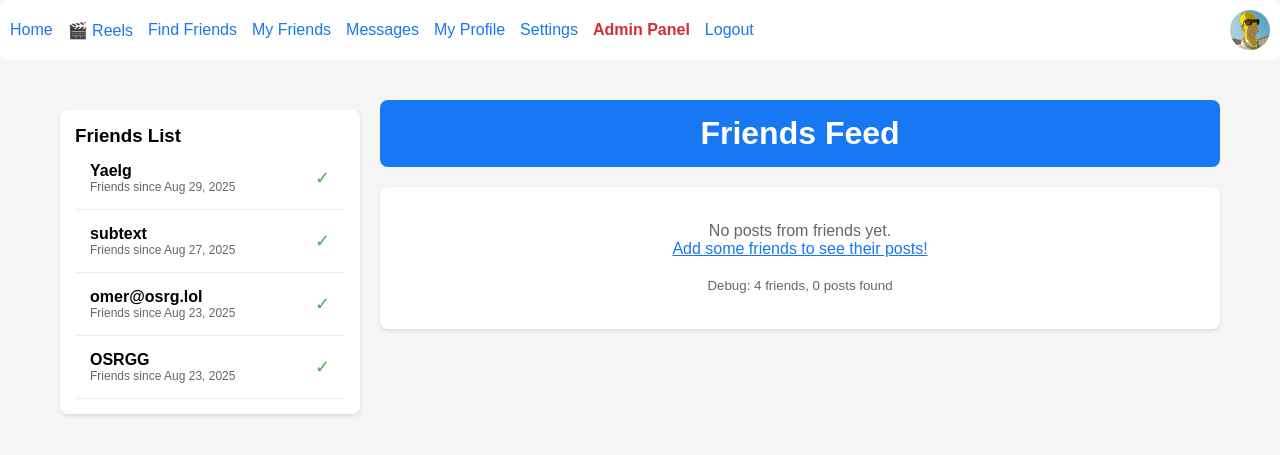
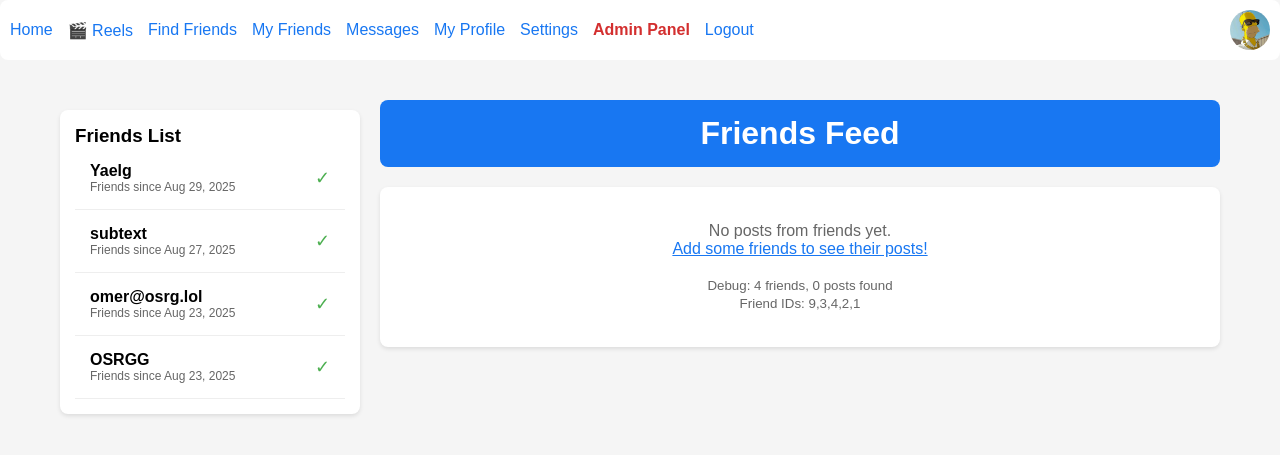
Before and after one commit to osrgomer/OSRG, a PHP site: page /friends in a window 1280 px wide. Shown: the top 455 px of the page. Run offline with PHP 8.4, Linux system fonts and the light colour scheme; the visitor is signed in with stand-in values (Sample User, id 1); data comes from the database, SQL or seed files in the repository; data that the repository does not hold is empty.

Commit message:
Add friend IDs to debug output in friends feed

```diff
--- a/private_social_platform/friends.php
+++ b/private_social_platform/friends.php
@@ -52,33 +52,28 @@ try {
     $friends = [];
 }
 
-// Get posts from friends and yourself - simplified approach
+// Get posts from friends and yourself
+$friend_ids = array_column($friends, 'id');
+$friend_ids[] = $_SESSION['user_id'];
+
 try {
-    // Get all posts from friends and yourself, excluding reels
+    if (!empty($friend_ids)) {
+        $placeholders = implode(',', array_fill(0, count($friend_ids), '?'));
         $stmt = $pdo->prepare("
             SELECT p.id, p.content, p.created_at, u.username, u.avatar, p.file_path, p.file_type,
                    0 as like_count, 0 as love_count, 0 as laugh_count, 0 as comment_count,
                    NULL as user_reaction
             FROM posts p
             JOIN users u ON p.user_id = u.id
-        WHERE u.approved = 1 AND (p.post_type IS NULL OR p.post_type = 'post')
+            WHERE u.approved = 1 AND p.user_id IN ($placeholders) AND (p.post_type IS NULL OR p.post_type = 'post')
             ORDER BY p.created_at DESC
             LIMIT 20
         ");
-    $stmt->execute();
-    $all_posts = $stmt->fetchAll();
-
-    // Filter to only show posts from friends and yourself
-    $friend_ids = array_column($friends, 'id');
-    $friend_ids[] = $_SESSION['user_id'];
-
-    $friend_posts = array_filter($all_posts, function($post) use ($pdo, $friend_ids) {
-        $stmt = $pdo->prepare("SELECT id FROM users WHERE username = ? AND id IN (" . implode(',', array_fill(0, count($friend_ids), '?')) . ")");
-        $params = array_merge([$post['username']], $friend_ids);
-        $stmt->execute($params);
-        return $stmt->fetch() !== false;
-    });
-
+        $stmt->execute($friend_ids);
+        $friend_posts = $stmt->fetchAll();
+    } else {
+        $friend_posts = [];
+    }
 } catch (Exception $e) {
     $friend_posts = [];
 }
@@ -154,7 +149,8 @@ require_once 'header.php';
                     <p style="text-align: center; color: #666; padding: 20px;">
                         No posts from friends yet.<br>
                         <a href="/find-friends" style="color: #1877f2;">Add some friends to see their posts!</a><br><br>
-                        <small>Debug: <?= count($friends) ?> friends, <?= count($friend_posts) ?> posts found</small>
+                        <small>Debug: <?= count($friends) ?> friends, <?= count($friend_posts) ?> posts found<br>
+                        Friend IDs: <?= implode(',', $friend_ids) ?></small>
                     </p>
                 </div>
             <?php endif; ?>
```
Lines whose indentation alone changed are shown as unchanged.
